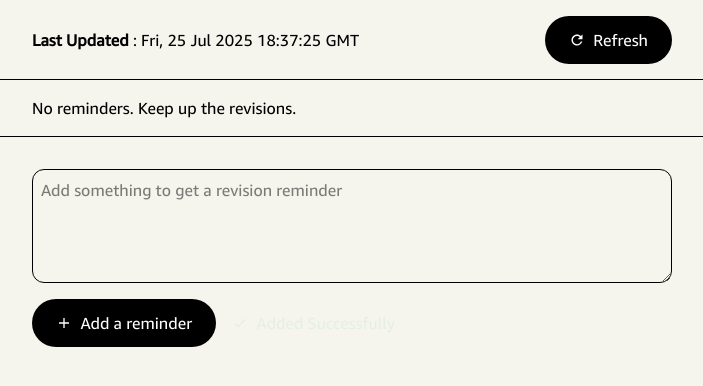
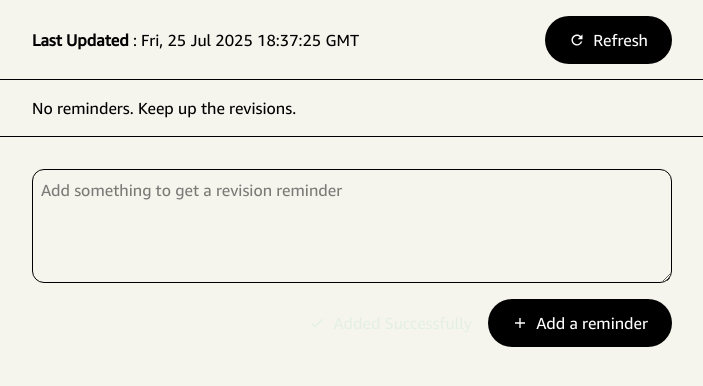
Before and after one commit to jaydeepgodhani/reminder, a Next.js app: page /dashboard in a window 1280 px wide. Both pictures are taken after typing "Sample" into the empty fields and a click on the button "Add a reminder". Shown: the top 386 px of the page, without its empty margins (288-991 px from the left). Built offline with nearby package versions, Linux system fonts and the light colour scheme.

Commit message:
every button on right side

```diff
--- a/app/dashboard/addReminder.tsx
+++ b/app/dashboard/addReminder.tsx
@@ -60,13 +60,8 @@ export default function NewReminder() {
             placeholder="Add something to get a revision reminder"
           />
         </div>
-        <div className="py-2 flex">
-          <Button onClick={clickHandler} bgColor={"#000000"}>
-            <div className="flex items-center">
-              <IoMdAdd />
-              &nbsp; Add a reminder
-            </div>
-          </Button>
+        <div className="py-2 flex w-full items-center">
+          <div className="ml-auto mr-4">
             <AnimatePresence>
               {isAdded && (
                 <motion.div
@@ -76,12 +71,20 @@ export default function NewReminder() {
                   transition={transition}
                   className="flex items-center text-green-600"
                 >
-                &emsp;
-                <MdDone />&nbsp;
-                Added Successfully
+                  <MdDone />
+                  &nbsp; Added Successfully
                 </motion.div>
               )}
             </AnimatePresence>
+          </div>
+          <div className="right-0">
+            <Button onClick={clickHandler} bgColor={"#000000"}>
+              <div className="flex items-center">
+                <IoMdAdd />
+                &nbsp; Add a reminder
+              </div>
+            </Button>
+          </div>
         </div>
       </div>
       <div className="w-1/4"></div>
--- a/app/dashboard/button.tsx
+++ b/app/dashboard/button.tsx
@@ -1,5 +1,6 @@
 export default function Button({ bgColor='#f5f5ee', textColor='white', onClick, children }) {
-  const colorclass = "rounded-full px-6 py-3 cursor-pointer hover:-translate-y-[1px] transition duration-150 ease-in-out active:-translate-y-0 active:opacity-75";
+  const colorclass =
+    "rounded-full px-6 py-3 cursor-pointer hover:-translate-y-[1px] transition duration-150 ease-in-out active:-translate-y-0 active:opacity-75";
 
   return (
     <button
--- a/app/dashboard/reminder.tsx
+++ b/app/dashboard/reminder.tsx
@@ -64,7 +64,7 @@ const ReminderWithOptions: React.FC<{
   return (
     <div className="flex items-center border-b-1 py-4">
       <div className="w-1/4"></div>
-      <div className="w-1/2 flex flex-col">
+      <div className="w-1/2">
         <AnimatePresence mode="wait">
           <motion.div
             initial={{ opacity: 0 }}
@@ -72,28 +72,33 @@ const ReminderWithOptions: React.FC<{
             exit={{ opacity: 0, transition: transition }}
             transition={transition}
             key={Math.random()}
+            className="flex flex-col w-full"
           >
             <div className="py-2">{data}</div>
-            <div className="py-2">
+            <div className="py-2 w-fit ml-auto">
               <b>Due</b> : {dueDays()} days
             </div>
-            <div className="py-2">
-              Remind again in...
-              <br />
-              <br />
-              <div className="flex space-between">
-                {currentInterval > 0 && (
-                  <Button onClick={previousHandler} bgColor={"#3373C4"}>
-                    {times(currentInterval - 1)}
-                  </Button>
-                )}
+            <div className="flex py-2 justify-between">
+              <div className="-ml-6">
                 <Button onClick={skipHandler} textColor={"black"}>
                   Skip
                 </Button>
+              </div>
+              <div className="flex space-between items-center">
+                <div className="w-fit mr-2">Remind again in</div>&emsp;
+                {currentInterval > 0 && (
+                  <div className="mr-2">
+                    <Button onClick={previousHandler} bgColor={"#3373C4"}>
+                      {times(currentInterval - 1)}
+                    </Button>
+                  </div>
+                )}
                 {currentInterval < timers.length - 1 && (
-                  <Button onClick={currentHandler} bgColor={"#3373C4"}>
-                    {times(currentInterval)}
-                  </Button>
+                  <div>
+                    <Button onClick={currentHandler} bgColor={"#3373C4"}>
+                      {times(currentInterval)}
+                    </Button>
+                  </div>
                 )}
               </div>
             </div>
```
Lines whose indentation alone changed are shown as unchanged.
